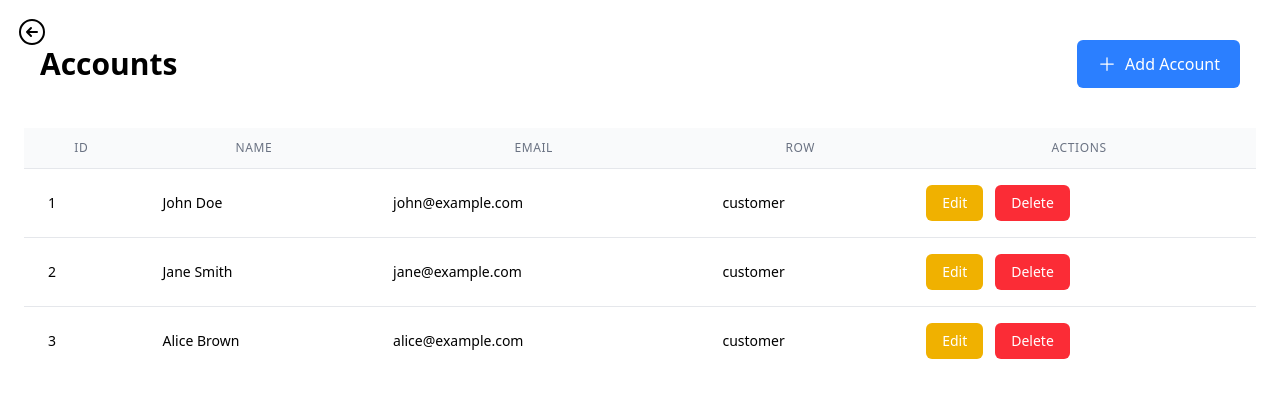
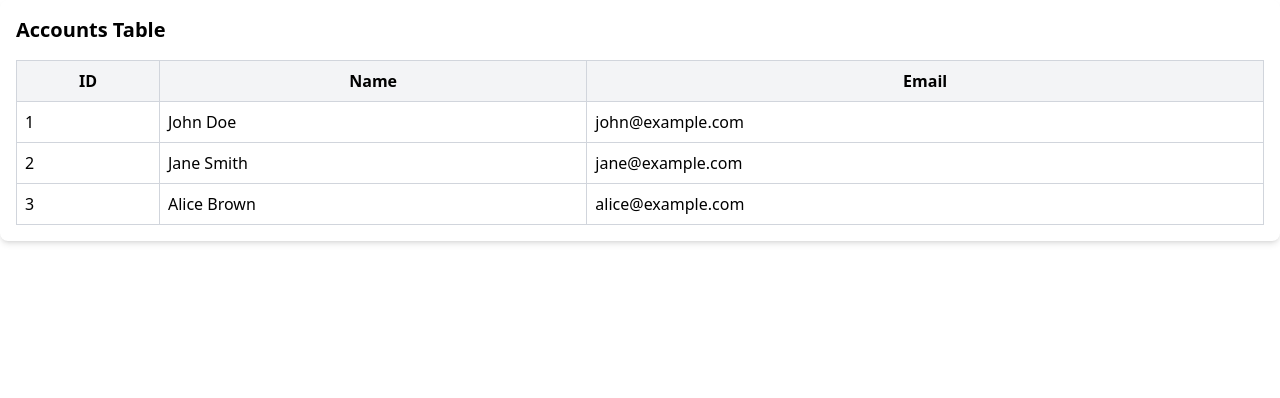
Before and after one commit to projectlks/Tickets-System, a React (Vite) app: page /accounts-table in a window 1280 px wide. Shown: the top 398 px of the page. Built offline with nearby package versions, Linux system fonts and the light colour scheme.

Commit message:
fix admin dashboard

```diff
--- /dev/null
+++ b/src/components/StatusIcon.jsx
@@ -0,0 +1,25 @@
+import PropTypes from "prop-types";
+
+export default function StatusIcon({ status }) {
+  const statusClass = (status) => {
+    switch (status.toLowerCase()) {
+        case "open":
+          return "bg-blue-500";
+        case "pending":
+          return "bg-yellow-500";
+        case "resolved":
+          return "bg-green-500";
+        case "closed":
+          return "bg-gray-500";
+        default:
+          return "bg-gray-500";
+      }
+
+  };
+
+  return <span className={`block w-2 h-2 rounded-full ${statusClass(status)}`} />;
+}
+
+StatusIcon.propTypes = {
+  status: PropTypes.string.isRequired,
+};
--- a/src/pages/AccountsTable.jsx
+++ b/src/pages/AccountsTable.jsx
@@ -1,117 +1,31 @@
-import { useState } from "react";
-import BackBtn from "../components/BackBtn";
-import CreateAccountForm from "./CreateAccountForm";
+export default function AccountsTable() {
+    const accounts = [
+      { id: 1, name: "John Doe", email: "john@example.com" },
+      { id: 2, name: "Jane Smith", email: "jane@example.com" },
+      { id: 3, name: "Alice Brown", email: "alice@example.com" },
+    ];
 
-// Sample accounts data
-const initialAccounts = [
-  { id: 1, name: "John Doe", email: "john@example.com", row: "customer" },
-  { id: 2, name: "Jane Smith", email: "jane@example.com", row: "customer" },
-  { id: 3, name: "Alice Brown", email: "alice@example.com", row: "customer" },
-];
-
-export default function AccountsTable() {
-  const [accounts, setAccounts] = useState(initialAccounts);
-  const [isShow, setIsShow] = useState(false);
-  const [editingAccount, setEditingAccount] = useState(null);
-
-  // Handle Add Account button click
-  const handleAddAccount = () => {
-    setIsShow(true);
-  };
-
-  // Handle Edit button click
-  const handleEditAccount = (account) => {
-    setEditingAccount(account);
-    setIsShow(true);
-  };
-
-  // Handle Delete button click
-  const handleDeleteAccount = (id) => {
-    setAccounts(accounts.filter((account) => account.id !== id));
-  };
-
-  // Handle Close Form button click
-  const handleCloseForm = () => {
-    setIsShow(false);
-    setEditingAccount(null); // Reset editing account on close
-  };
-
-  return (
-    <>
-      <BackBtn />
-      <div className="flex justify-between items-center p-10">
-        <h1 className="text-3xl font-bold">Accounts</h1>
-        <button
-          onClick={handleAddAccount}
-          className="flex items-center bg-blue-500 text-white px-5 py-3 rounded-md hover:bg-blue-600"
-        >
-          <svg
-            className="w-5 h-5 mr-2"
-            xmlns="http://www.w3.org/2000/svg"
-            fill="none"
-            viewBox="0 0 24 24"
-            strokeWidth={1.5}
-            stroke="currentColor"
-          >
-            <path
-              strokeLinecap="round"
-              strokeLinejoin="round"
-              d="M12 4.5v15m7.5-7.5h-15"
-            />
-          </svg>
-          Add Account
-        </button>
-      </div>
-
-      <div className="px-6 bg-white">
-        <table className="min-w-full divide-y divide-gray-200">
-          <thead className="bg-gray-50">
-            <tr>
-              {["ID", "Name", "Email", "Row", "Actions"].map((header) => (
-                <th
-                  key={header}
-                  className="px-6 py-3 text-xs font-medium text-gray-500 uppercase tracking-wider"
-                >
-                  {header}
-                </th>
-              ))}
+    return (
+      <div className="p-4 bg-white shadow-md rounded-lg">
+        <h2 className="text-xl font-semibold mb-4">Accounts Table</h2>
+        <table className="w-full border-collapse border border-gray-300">
+          <thead>
+            <tr className="bg-gray-100">
+              <th className="border border-gray-300 p-2">ID</th>
+              <th className="border border-gray-300 p-2">Name</th>
+              <th className="border border-gray-300 p-2">Email</th>
             </tr>
           </thead>
-          <tbody className="bg-white divide-y divide-gray-200">
+          <tbody>
             {accounts.map((account) => (
-              <tr key={account.id} className="hover:bg-gray-100">
-                <td className="px-6 py-4 text-sm">{account.id}</td>
-                <td className="px-6 py-4 text-sm">{account.name}</td>
-                <td className="px-6 py-4 text-sm">{account.email}</td>
-                <td className="px-6 py-4 text-sm">{account.row}</td>
-                <td className="px-6 py-4 text-sm flex space-x-3">
-                  <button
-                    onClick={() => handleEditAccount(account)}
-                    className="cursor-pointer bg-yellow-500 text-white px-4 py-2 rounded-md hover:bg-yellow-600"
-                  >
-                    Edit
-                  </button>
-                  <button
-                    onClick={() => handleDeleteAccount(account.id)}
-                    className="cursor-pointer bg-red-500 text-white px-4 py-2 rounded-md hover:bg-red-600"
-                  >
-                    Delete
-                  </button>
-                </td>
+              <tr key={account.id}>
+                <td className="border border-gray-300 p-2">{account.id}</td>
+                <td className="border border-gray-300 p-2">{account.name}</td>
+                <td className="border border-gray-300 p-2">{account.email}</td>
               </tr>
             ))}
           </tbody>
         </table>
       </div>
-
-      {isShow && (
-        <CreateAccountForm
-          setIsShow={setIsShow}
-          handleCloseForm={handleCloseForm}
-          editingAccount={editingAccount}
-          setAccounts={setAccounts}
-        />
-      )}
-    </>
-  );
-}
+    );
+  }
--- a/src/pages/Dashboard.jsx
+++ b/src/pages/Dashboard.jsx
@@ -1,6 +1,6 @@
 import { Bar } from "react-chartjs-2";
+import { useState, useEffect } from "react";
 import { useNavigate } from "react-router-dom";
-import { useState, useEffect } from "react";
 import {
   Chart as ChartJS,
   CategoryScale,
@@ -10,6 +10,9 @@ import {
   Tooltip,
   Legend,
 } from "chart.js";
+import HistoryItem from "../components/HistoryItem";
+import SideBar from "../components/SideBar";
+import StatusIcon from "../components/StatusIcon";
 
 ChartJS.register(
   CategoryScale,
@@ -20,160 +23,97 @@ ChartJS.register(
   Legend
 );
 
-import HistoryItem from "../components/HistoryItem";
-import SideBar from "../components/SideBar";
-
-export default function Dashboard() {
+const Dashboard = () => {
   const [isShow, setIsShow] = useState(true);
+  const navigate = useNavigate();
   const data = {
     labels: ["All", "Pending", "Resolved", "Open", "Closed"],
     datasets: [
       {
         label: "High",
         data: [350, 80, 200, 50, 20],
-        backgroundColor: "rgba(75, 192, 192, 0.2)",
-        borderColor: "rgba(75, 192, 192, 1)",
-        borderWidth: 1,
+        backgroundColor: "rgba(239, 68, 68, 0.5)", // bg-red-500 equivalent
       },
       {
         label: "Medium",
         data: [600, 150, 350, 70, 30],
-        backgroundColor: "rgba(255, 99, 132, 0.2)",
-        borderColor: "rgba(255, 99, 132, 1)",
-        borderWidth: 1,
+        backgroundColor: "rgba(234, 179, 8, 0.5)", // bg-yellow-500 equivalent
       },
       {
         label: "Low",
         data: [900, 100, 700, 80, 20],
-        backgroundColor: "rgba(54, 162, 235, 0.2)",
-        borderColor: "rgba(54, 162, 235, 1)",
-        borderWidth: 1,
+        backgroundColor: "rgba(34, 197, 94, 0.5)", // bg-green-500 equivalent
       },
     ],
+
+  };
+  const options = {
+    responsive: true,
+    plugins: { title: { display: true, text: "Ticket Status Overview" } },
   };
 
-
-  const options = {
-    responsive: true,
-    plugins: {
-      legend: {
-        position: "top",
-      },
-      title: {
-        display: true,
-        text: "Ticket Status Overview",
-      },
-    },
-  };
-
-
-  const navigate = useNavigate();
-
   useEffect(() => {
-    const handleResize = () => {
-      if (window.innerWidth < 1024) {
-        setIsShow(false);
-      } else {
-        setIsShow(true);
-      }
-    };
-
+    const handleResize = () => setIsShow(window.innerWidth >= 1024);
     window.addEventListener("resize", handleResize);
-    handleResize(); // Call once to set initial state
-
+    handleResize();
     return () => window.removeEventListener("resize", handleResize);
   }, []);
 
   return (
-    <>
-      <section className="border border-[#E6E7E9] w-full  min-h-[100vh] flex">
+    <section className="border w-full min-h-screen flex">
       <SideBar isShow={isShow} />
-
-        <i
-          onClick={() => {
-            setIsShow(!isShow);
-          }}
-          className="fixed z-30 lg:hidden block top-6 right-6  cursor-pointer bg-indigo-200 hover:bg-indigo-100 hover:text-indigo-600 aspect-square w-[40px] h-auto p-2 rounded-md"
+      <button
+        onClick={() => setIsShow(!isShow)}
+        className="lg:hidden fixed top-6 right-6 bg-indigo-200 p-2 rounded-md"
       >
-          <svg
-            xmlns="http://www.w3.org/2000/svg"
-            fill="none"
-            viewBox="0 0 24 24"
-            strokeWidth={1.5}
-            stroke="currentColor"
-            className="size-6"
-          >
+        <svg xmlns="http://www.w3.org/2000/svg" className="w-6 h-6">
           <path
             strokeLinecap="round"
             strokeLinejoin="round"
             d="M3.75 6.75h16.5M3.75 12h16.5m-16.5 5.25h16.5"
           />
         </svg>
-        </i>
+      </button>
+      <div className="flex-1 bg-gray-100 p-6">
+        <div className="grid grid-cols-2 sm:grid-cols-3 md:grid-cols-5 gap-4">
+          <div className="rounded-xl h-[100px] border border-gray-400 flex flex-col justify-between p-6">
+            <h3 className="text-md font-semibold">All</h3>
 
-        <div className="h-full w-full lg:w-[calc(100%-250px)]">
-          <div className="h-fit w-full bg-[#F3F4F6] grid grid-cols-2 sm:grid-cols-3 md:grid-cols-5 gap-4 p-6">
-
-            {/* all tickets */}
-            <span className="rounded-xl  h-[100px] border border-gray-400 py-3 flex flex-col justify-between px-6">
-              <h3 className="text-md text-gray-700 font-semibold ">All</h3>
-              <h1 className="text-2xl text-gray-900 font-bold ">1,200</h1>
-            </span>
-
-            {/* pending tickets */}
-            <span className="rounded-xl  h-[100px] border border-gray-400 py-3 flex flex-col justify-between px-6">
-              <h3 className="text-md text-gray-700 font-semibold ">Pending</h3>
-              <h1 className="text-2xl text-gray-900 font-bold ">300</h1>
-            </span>
-
-            {/* resolved tickets */}
-            <span className="rounded-xl  h-[100px] border border-gray-400 py-3 flex flex-col justify-between px-6">
-              <h3 className="text-md text-gray-700 font-semibold ">Resolved</h3>
-              <h1 className="text-2xl text-gray-900 font-bold ">900</h1>
-            </span>
-
-            {/* open tickets */}
-            <span className="rounded-xl  h-[100px] border border-gray-400 py-3 flex flex-col justify-between px-6">
-              <h3 className="text-md text-gray-700 font-semibold ">Open</h3>
-              <h1 className="text-2xl text-gray-900 font-bold ">500</h1>
-            </span>
-
-            {/* closed tickets */}
-            <span className="rounded-xl  h-[100px] border border-gray-400 py-3 flex flex-col justify-between px-6">
-              <h3 className="text-md text-gray-700 font-semibold ">Closed</h3>
-              <h1 className="text-2xl text-gray-900 font-bold ">700</h1>
-            </span>
+            <h1 className="text-2xl font-bold">1200</h1>
           </div>
 
-          {/* testing chart */}
-
-          <div className="w-full   gap-5 p-6">
+          {["Pending", "Resolved", "Open", "Closed"].map((status, idx) => (
+            <div
+              key={status}
+              className="rounded-xl h-[100px] border border-gray-400 flex flex-col justify-between p-6"
+            >
+              <div className="flex items-center space-x-2">
+                <StatusIcon status={status.toLowerCase()} />
+                <h3 className="text-md font-semibold">{status}</h3>
+              </div>
+              <h1 className="text-2xl font-bold">
+                {[300, 900, 500, 700][idx]}
+              </h1>
+            </div>
+          ))}
+        </div>
         <div className="relative w-[90%] mx-auto mb-10">
           <Bar data={data} options={options} />
         </div>
-
-            <div className="w-full  border border-gray-400  rounded-xl">
-              <span className="flex justify-between items-center mb-3   p-5 ">
-                <h3 className="font-bold">Recent </h3>
-
-                <p
-                  className="cursor-pointer"
-                  onClick={() => navigate("/tickets-assignment")}
-                >
+        <div className="border rounded-xl">
+          <div className="flex justify-between p-5">
+            <h3 className="font-bold">Recent</h3>
+            <button onClick={() => navigate("/tickets-assignment")}>
               View All
-                </p>
-              </span>
-
-              <div className="">
-                <HistoryItem />
-                <HistoryItem />
-                <HistoryItem />
-                <HistoryItem />
+            </button>
           </div>
-            </div>
+          {[...Array(4)].map((_, idx) => (
+            <HistoryItem key={idx} />
+          ))}
         </div>
       </div>
     </section>
-    </>
   );
-}
+};
+
+export default Dashboard;
```
Also changed, not shown: src/components/PriorityIocn.jsx (added, +26 -0 lines), src/components/TicketsTable.jsx (+27 -47 lines), src/hooks/usePriority.jsx (deleted, +0 -18 lines). Lines whose indentation alone changed are shown as unchanged.
